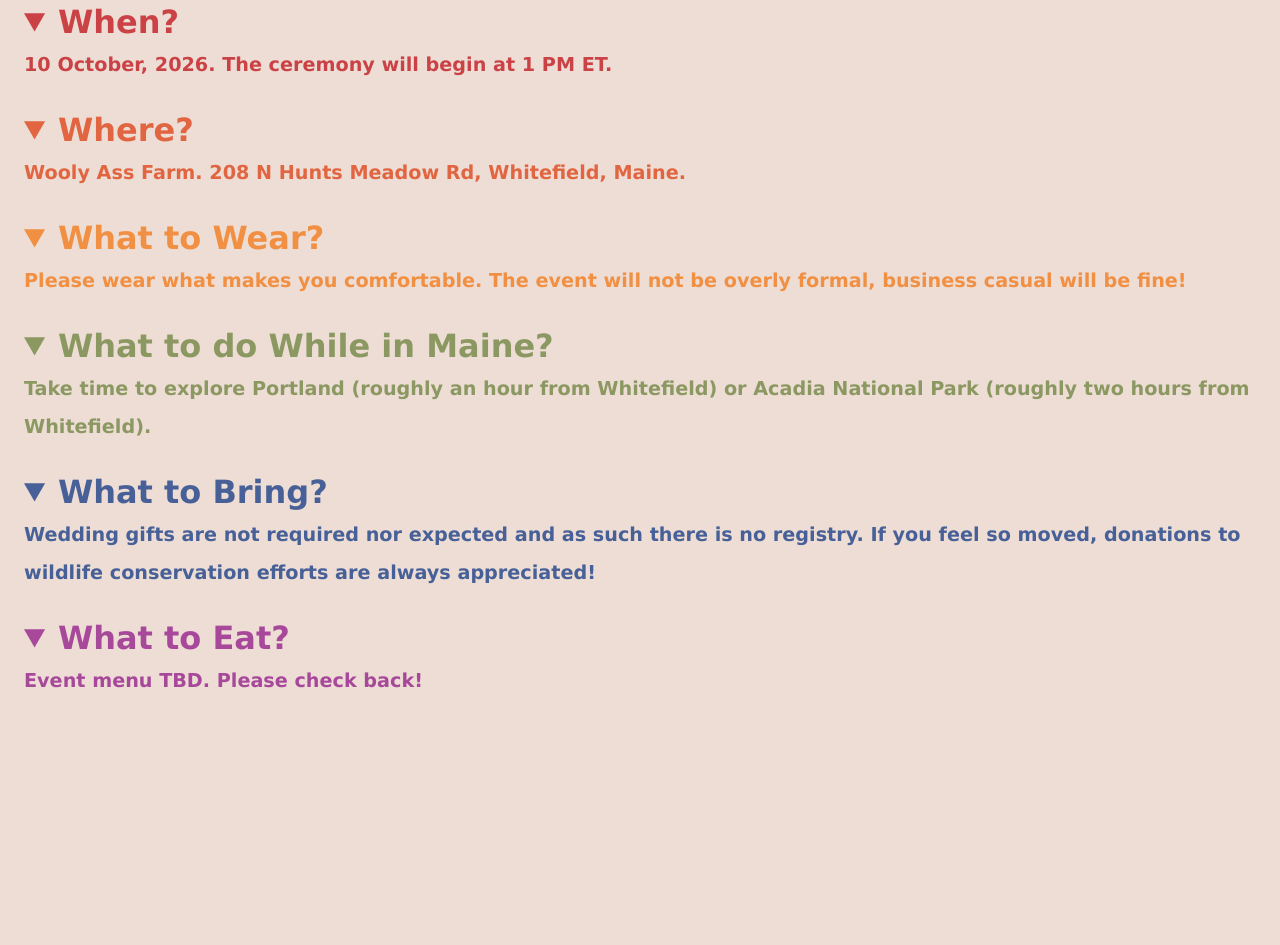
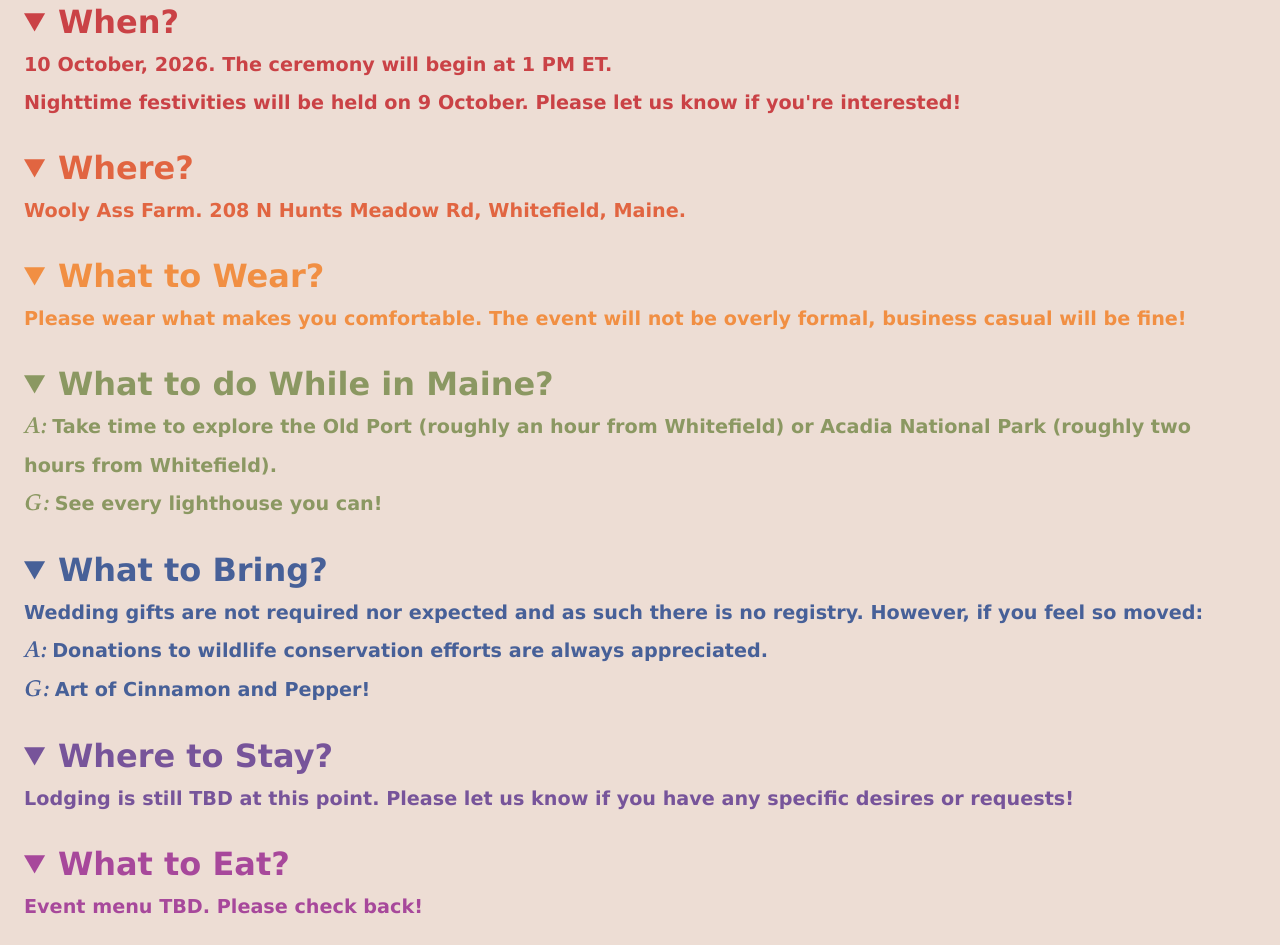
Before and after one commit to apeterlein/Adam-and-Georgia, a plain HTML site: page index.html in a window 1280 px wide. Shown: the part 165-1110 px from the top of the page. Before the commit the page ends 884 px from the top, so only its background shows below. Drawn offline with Linux system fonts and the light colour scheme.

Commit message:
Update section text

```diff
--- a/index.html
+++ b/index.html
@@ -22,6 +22,8 @@
                             <details open class="section-letter-1">
                                 <summary>When?</summary>
                                 <span class="section-content">10 October, 2026. The ceremony will begin at 1 PM ET.</span>
+                                <br>
+                                <span class="section-content">Nighttime festivities will be held on 9 October. Please let us know if you're interested!</span>
                             </details>
                         </div>
                     </div>
@@ -45,7 +47,9 @@
                         <div class="section-header">
                             <details open class="section-letter-4">
                                 <summary>What to do While in Maine?</summary>
-                                <span class="section-content">Take time to explore Portland (roughly an hour from Whitefield) or Acadia National Park (roughly two hours from Whitefield).</span>
+                                <span class="section-content"><span class="section-name">A:&nbsp;</span>Take time to explore the Old Port (roughly an hour from Whitefield) or Acadia National Park (roughly two hours from Whitefield).</span>
+                                <br>
+                                <span class="section-content"><span class="section-name">G:&nbsp;</span>See every lighthouse you can!</span>
                             </details>
                         </div>
                     </div>
@@ -53,13 +57,25 @@
                         <div class="section-header">
                             <details open class="section-letter-5">
                                 <summary>What to Bring?</summary>
-                                <span class="section-content">Wedding gifts are not required nor expected and as such there is no registry. If you feel so moved, donations to wildlife conservation efforts are always appreciated!</span>
+                                <span class="section-content">Wedding gifts are not required nor expected and as such there is no registry. However, if you feel so moved:</span>
+                                <br>
+                                <span class="section-content"><span class="section-name">A:&nbsp;</span>Donations to wildlife conservation efforts are always appreciated.</span>
+                                <br>
+                                <span class="section-content"><span class="section-name">G:&nbsp;</span>Art of Cinnamon and Pepper!</span>
                             </details>
                         </div>
                     </div>
                     <div class="section">
                         <div class="section-header">
                             <details open class="section-letter-6">
+                                <summary>Where to Stay?</summary>
+                                <span class="section-content">Lodging is still TBD at this point. Please let us know if you have any specific desires or requests!</span>
+                            </details>
+                        </div>
+                    </div>
+                    <div class="section">
+                        <div class="section-header">
+                            <details open class="section-letter-7">
                                 <summary>What to Eat?</summary>
                                 <span class="section-content">Event menu TBD. Please check back!</span>
                             </details>
--- a/style.css
+++ b/style.css
@@ -51,6 +51,10 @@ body {
 }
 
 .section-letter-6 {
+    color: #77549a
+}
+
+.section-letter-7 {
     color: #a7489b;
 }
 
@@ -62,6 +66,12 @@ body {
 .section-header {
     font-size: 2em;
     font-weight: 900;
+}
+
+.section-name {
+    font-style: italic;
+    font-family: Garamond, serif;
+    font-size: 1.2em;
 }
 
 .header-letter {
```
